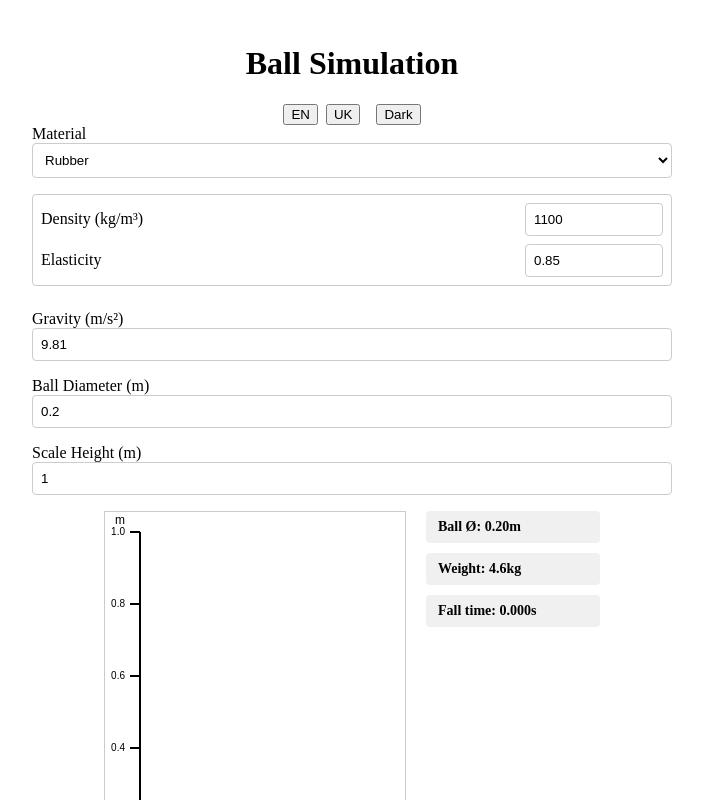
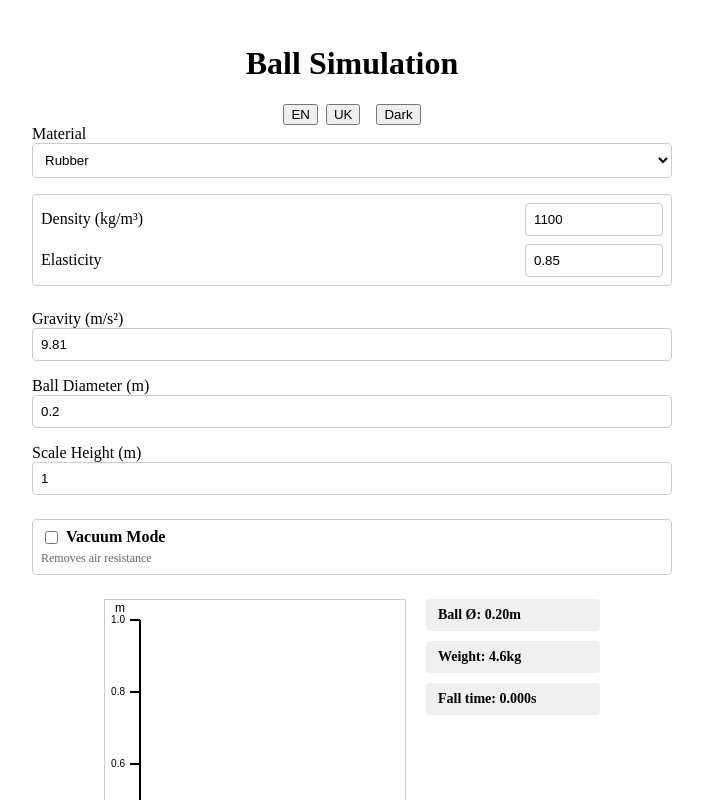
Before and after one commit to TenProtons/gravity-simulation, a Vue app: page / in a window 1280 px wide. Shown: the top 800 px of the page, without its empty margins (288-991 px from the left). Built offline with nearby package versions, Linux system fonts and the light colour scheme.

Commit message:
in process

```diff
--- a/src/App.vue
+++ b/src/App.vue
@@ -14,6 +14,7 @@
         v-model:elasticity="simulationElasticity"
         v-model:ballDiameter="simulationBallDiameter"
         v-model:scaleHeight="simulationScaleHeight"
+        v-model:vacuum="simulationVacuum"
       />
       <div class="simulation-section">
         <Simulation
@@ -22,6 +23,7 @@
           :elasticity="simulationElasticity"
           :ballDiameter="simulationBallDiameter"
           :scaleHeight="simulationScaleHeight"
+          :vacuum="simulationVacuum"
           @fallTimeUpdate="handleFallTimeUpdate"
           @ballInfoUpdate="handleBallInfoUpdate"
         />
@@ -54,6 +56,7 @@ const simulationDensity = ref(1100) // Default to rubber
 const simulationElasticity = ref(0.85) // Default to rubber
 const simulationBallDiameter = ref(0.2) // Default to 20cm diameter
 const simulationScaleHeight = ref(1) // Default to 1 meter
+const simulationVacuum = ref(false) // Default to normal atmosphere
 const theme = ref('light')
 
 // Fall time tracking
--- a/src/components/Controls.vue
+++ b/src/components/Controls.vue
@@ -73,6 +73,14 @@
         max="50"
       />
     </div>
+
+    <div class="toggle-group">
+      <label class="toggle-label">
+        <input type="checkbox" v-model="vacuumMode" @change="handleVacuumToggle" />
+        <span class="toggle-text">{{ $t('controls.vacuum') }}</span>
+      </label>
+      <div class="toggle-info">{{ $t('controls.vacuumInfo') }}</div>
+    </div>
   </div>
 </template>
 
@@ -115,12 +123,17 @@ export default defineComponent({
     scaleHeight: {
       type: Number,
       required: true
+    },
+    vacuum: {
+      type: Boolean,
+      default: false
     }
   },
-  emits: ['update:gravity', 'update:density', 'update:elasticity', 'update:ballDiameter', 'update:scaleHeight'],
+  emits: ['update:gravity', 'update:density', 'update:elasticity', 'update:ballDiameter', 'update:scaleHeight', 'update:vacuum'],
   setup(props, { emit }) {
     const materials = materialsList;
     const selectedMaterial = ref('rubber'); // Default to rubber
+    const vacuumMode = ref(props.vacuum);
 
     // Format number according to locale (allows comma as decimal separator)
     function formatLocalNumber(value: number): string {
@@ -194,6 +207,10 @@ export default defineComponent({
       }
     }
 
+    function handleVacuumToggle() {
+      emit('update:vacuum', vacuumMode.value);
+    }
+
     return {
       materials,
       selectedMaterial,
@@ -203,7 +220,9 @@ export default defineComponent({
       handleDensityInput,
       handleElasticityInput,
       handleBallDiameterInput,
-      handleScaleHeightInput
+      handleScaleHeightInput,
+      vacuumMode,
+      handleVacuumToggle
     };
   }
 });
@@ -259,4 +278,33 @@ input {
   border-radius: 4px;
   border: 1px solid #ccc;
 }
+
+.toggle-group {
+  display: flex;
+  flex-direction: column;
+  margin: 0.5rem 0;
+  padding: 0.5rem;
+  border: 1px solid #ccc;
+  border-radius: 4px;
+}
+
+.toggle-label {
+  display: flex;
+  align-items: center;
+  cursor: pointer;
+
+  input[type="checkbox"] {
+    margin-right: 8px;
+  }
+
+  .toggle-text {
+    font-weight: bold;
+  }
+}
+
+.toggle-info {
+  margin-top: 4px;
+  font-size: 12px;
+  color: #666;
+}
 </style>
--- a/src/components/Simulation.vue
+++ b/src/components/Simulation.vue
@@ -41,6 +41,10 @@ export default defineComponent({
     scaleHeight: {
       type: Number,
       default: 1
+    },
+    vacuum: {
+      type: Boolean,
+      default: false
     }
   },
   emits: ['fallTimeUpdate', 'ballInfoUpdate'],
@@ -134,8 +138,8 @@ export default defineComponent({
       // Calculate mass
       const currentMass = computeMass(props.ballDensity);
 
-      // Calculate the ball weight in kg (mass * gravity)
-      const ballWeight = currentMass * props.gravity / 9.81; // Convert to weight in kg
+      // Calculate the ball weight (in vacuum or atmosphere)
+      const ballWeight = currentMass * props.gravity / 9.81;
 
       emit('ballInfoUpdate', {
         diameter: ballDiameter,
@@ -192,6 +196,14 @@ export default defineComponent({
       () => props.elasticity,
       (newElasticity) => {
         restitution = newElasticity;
+      }
+    );
+
+    watch(
+      () => props.vacuum,
+      () => {
+        updateBallInfo();
+        draw();
       }
     );
 
@@ -316,51 +328,66 @@ export default defineComponent({
       lastTimestamp = timestamp;
 
       if (simulationRunning && !isDragging) {
+        let acceleration;
+
+        if (props.vacuum) {
+          // In vacuum: only gravity affects the ball, no air resistance or buoyancy
+          acceleration = -props.gravity; // Negative because gravity pulls down
+        } else {
+          // In atmosphere: calculate with air resistance and buoyancy
           // Volume of the ball (in m³)
           const volume = (4 / 3) * Math.PI * Math.pow(BALL_RADIUS_METERS.value, 3);
 
           // Calculate buoyancy force (Archimedes' principle)
-        // Buoyancy = density of air * volume * gravity (upward force)
           const buoyancyForce = airDensity * volume * props.gravity;
 
           // Calculate gravitational force
-        // Weight = mass * gravity (downward force)
           const gravityForce = mass * props.gravity;
 
-        // Net force from gravity and buoyancy (positive = upward, negative = downward)
+          // Net force from gravity and buoyancy
           const netForce = buoyancyForce - gravityForce;
 
-        // Convert to acceleration (F = ma)
+          // Convert to acceleration
           const buoyancyAcceleration = netForce / mass;
 
           // Calculate cross-sectional area for drag
           const crossSection = Math.PI * Math.pow(BALL_RADIUS_METERS.value, 2);
 
-        // Calculate drag (direction depends on velocity)
-        // Drag force = 0.5 * air density * drag coefficient * cross section * v²
+          // Calculate drag
           const dragForce = 0.5 * airDensity * Cd * crossSection * ball.v * Math.abs(ball.v);
-        const dragAcceleration = -dragForce / mass; // Negative because drag opposes motion
+          const dragAcceleration = -dragForce / mass;
 
           // Total acceleration
-        const acceleration = buoyancyAcceleration + dragAcceleration;
+          acceleration = buoyancyAcceleration + dragAcceleration;
+        }
 
-        // Update velocity and position
+        // Update velocity
         ball.v += acceleration * dt;
 
-        // Calculate terminal velocity for display/clamping
-        // When buoyancy > gravity, terminal velocity is upward (positive)
+        // Apply terminal velocity in atmosphere only
+        if (!props.vacuum) {
+          // Calculate terminal velocity
+          const volume = (4 / 3) * Math.PI * Math.pow(BALL_RADIUS_METERS.value, 3);
+          const buoyancyForce = airDensity * volume * props.gravity;
+          const gravityForce = mass * props.gravity;
+          const netForce = buoyancyForce - gravityForce;
+          const crossSection = Math.PI * Math.pow(BALL_RADIUS_METERS.value, 2);
+
+          // Terminal velocity direction depends on buoyancy vs gravity
           const terminalDirectionSign = (props.ballDensity < airDensity) ? 1 : -1;
           const terminalVelocity = terminalDirectionSign * Math.sqrt(
             Math.abs(netForce) / (0.5 * airDensity * Cd * crossSection)
           );
 
-        // Clamp velocity to terminal velocity if needed
+          // Clamp velocity to terminal velocity
           if (terminalDirectionSign > 0 && ball.v > terminalVelocity) {
-          ball.v = terminalVelocity; // Clamp upward velocity
+            ball.v = terminalVelocity;
           } else if (terminalDirectionSign < 0 && ball.v < terminalVelocity) {
-          ball.v = terminalVelocity; // Clamp downward velocity
+            ball.v = terminalVelocity;
+          }
         }
 
+        // Update position
         ball.y += ball.v * dt;
 
         // Handle collisions with ground and ceiling
@@ -381,19 +408,18 @@ export default defineComponent({
           }
         }
 
-        // For buoyant objects, they may hit the ceiling
+        // Objects can still hit the ceiling in vacuum if thrown up
         if (ball.y > props.scaleHeight) {
           ball.y = props.scaleHeight;
-          ball.v = -restitution * ball.v; // Bounce off ceiling
+          ball.v = -restitution * ball.v;
 
-          // If very slow, just stop at the ceiling
           if (Math.abs(ball.v) < 0.05) {
             ball.v = 0;
             simulationRunning = false;
           }
         }
 
-        // Update fall time continuously during the fall
+        // Update fall time continuously
         if (fallStartTime !== null && fallEndTime === null) {
           const currentTime = performance.now();
           const currentDuration = (currentTime - fallStartTime) / 1000;
--- a/src/i18n.ts
+++ b/src/i18n.ts
@@ -13,7 +13,9 @@ const messages = {
       start: "Start Simulation",
       reset: "Reset",
       language: "Language",
-      theme: "Theme"
+      theme: "Theme",
+      vacuum: "Vacuum Mode",
+      vacuumInfo: "Removes air resistance"
     },
     themes: {
       light: "Light",
@@ -32,7 +34,9 @@ const messages = {
       start: "Почати симуляцію",
       reset: "Скинути",
       language: "Мова",
-      theme: "Тема"
+      theme: "Тема",
+      vacuum: "Режим вакууму",
+      vacuumInfo: "Видаляє опір повітря"
     },
     themes: {
       light: "Світла",
```
Lines whose indentation alone changed are shown as unchanged.
